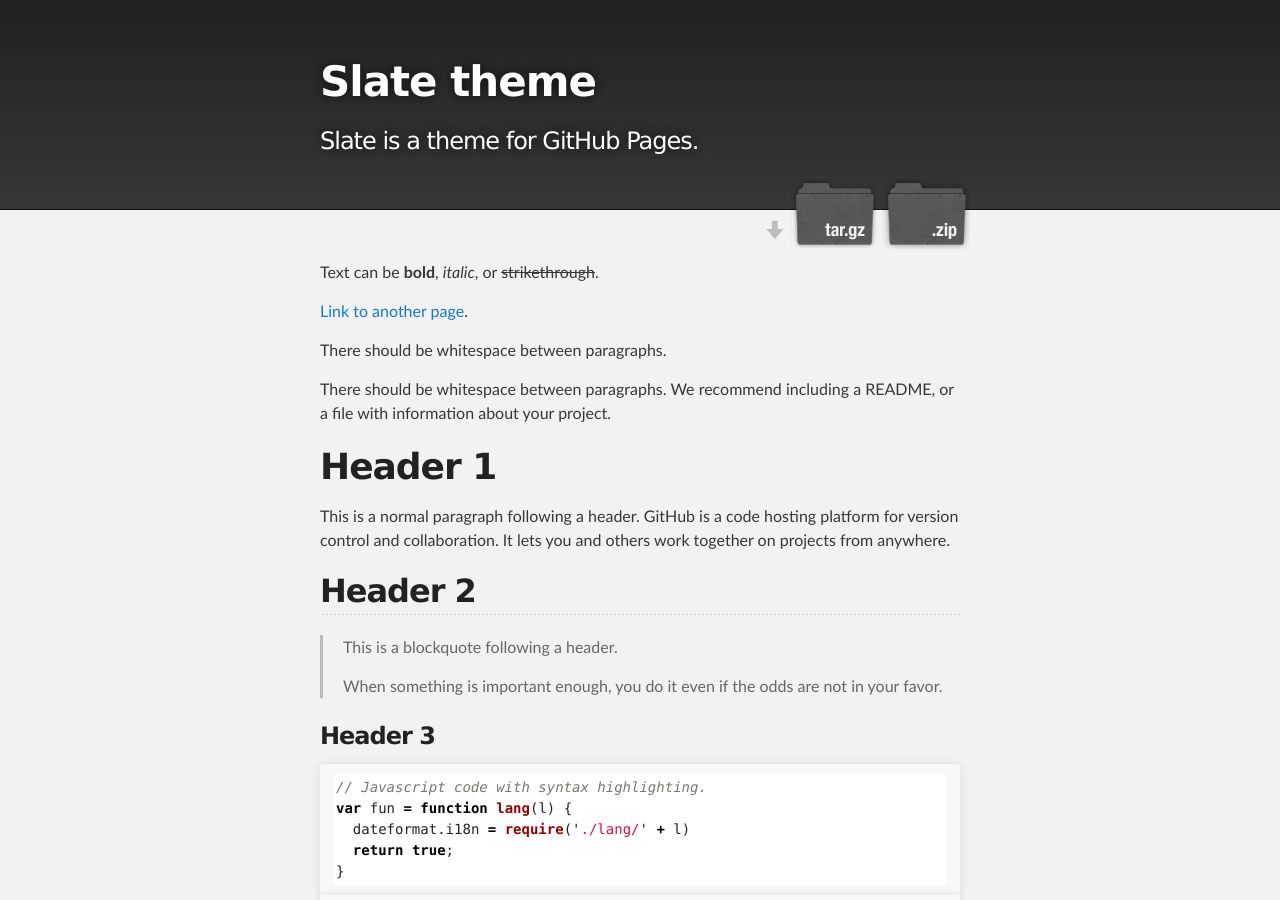
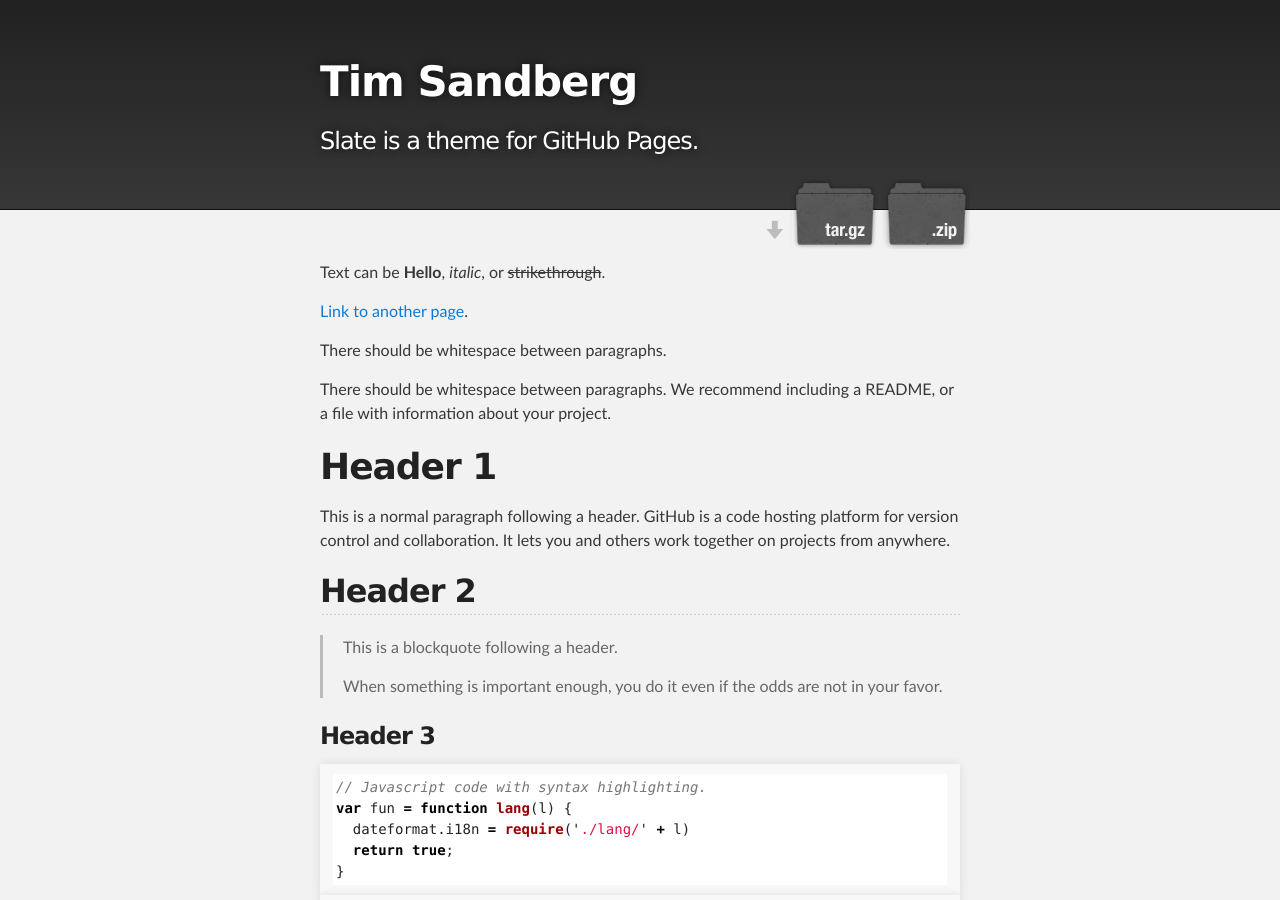
Before and after one commit to tim-sandberg/tim-sandberg.github.io, a Jekyll site: the page built from index.md, in a window 1280 px wide and 900 px high. Built offline with Jekyll 4.4.1, drawn with Linux system fonts in a browser that asks for light colours.

Commit message:
refactoring

```diff
--- a/_config.yml
+++ b/_config.yml
@@ -1,4 +1,4 @@
-title: Slate theme
+title: Tim Sandberg
 description: Slate is a theme for GitHub Pages.
 show_downloads: true
 google_analytics:
--- a/index.md
+++ b/index.md
@@ -2,7 +2,7 @@
 layout: default
 ---
 
-Text can be **bold**, _italic_, or ~~strikethrough~~.
+Text can be **Hello**, _italic_, or ~~strikethrough~~.
 
 [Link to another page](./another-page.html).
 
```
